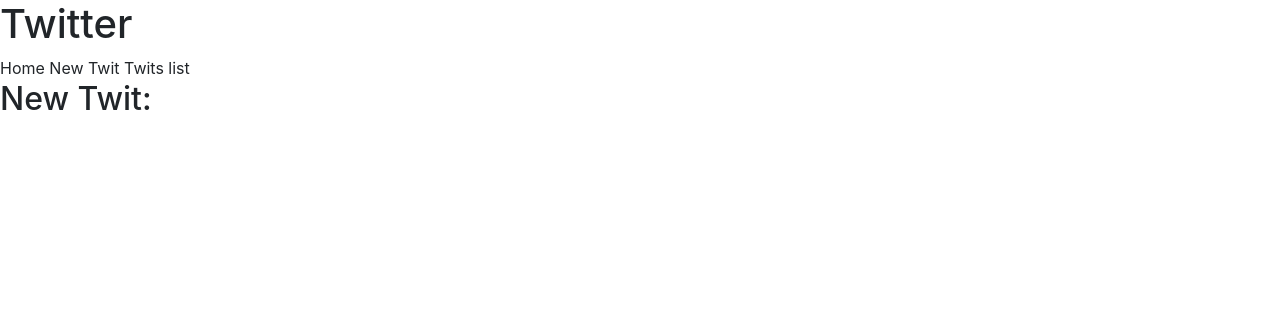
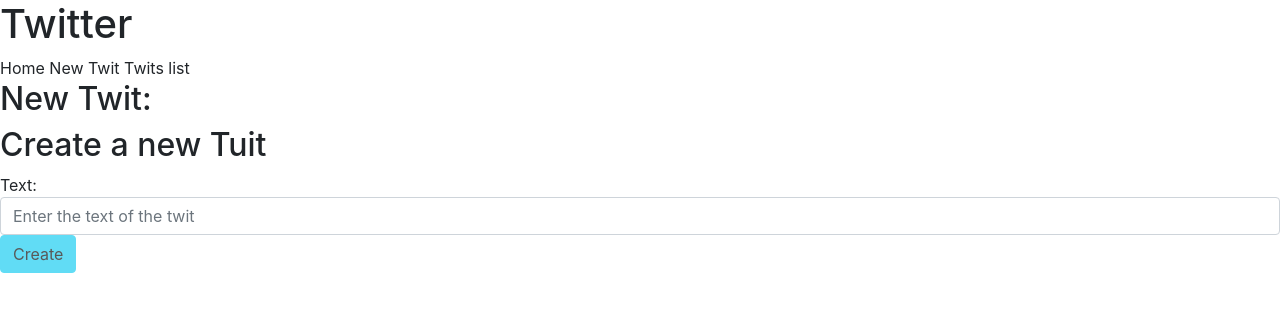
Before and after one commit to nuriaciscar/Tuitah_front, a Next.js app: page /newTwit in a window 1280 px wide. Shown: the top 312 px of the page. Built offline with nearby package versions, Linux system fonts and the light colour scheme.

Commit message:
Added create twuit

```diff
--- a/package.json
+++ b/package.json
@@ -10,6 +10,7 @@
     "test:ci": "jest --ci"
   },
   "dependencies": {
+    "axios": "^0.24.0",
     "bootstrap": "^5.1.3",
     "next": "latest",
     "react": "^17.0.2",
--- a/pages/newTwit/index.js
+++ b/pages/newTwit/index.js
@@ -1,7 +1,10 @@
+import FormCreate from "@/components/FormCreate/FormCreate";
+
 const NewTwit = () => {
   return (
     <>
       <h2>New Twit:</h2>
+      <FormCreate />
     </>
   );
 };
```
Also changed, not shown: 1 other file (tests, documents, lock files or other folders).
